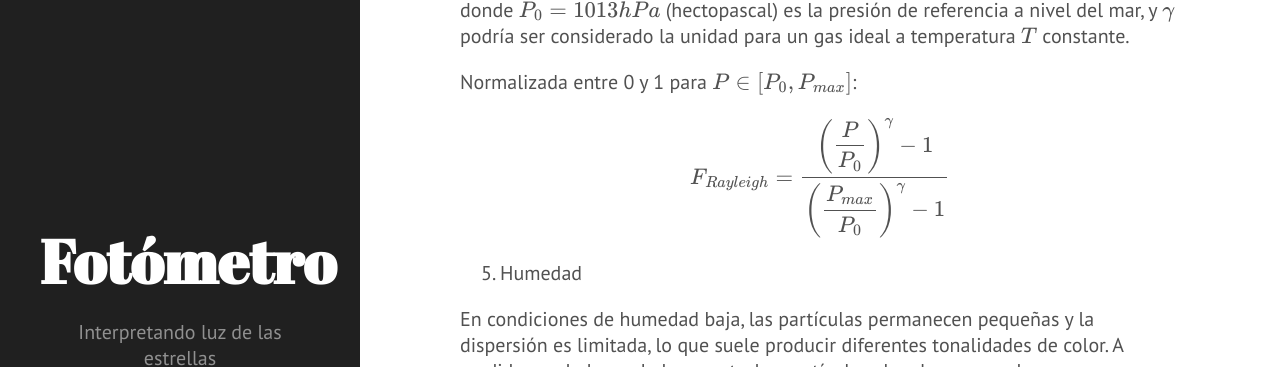
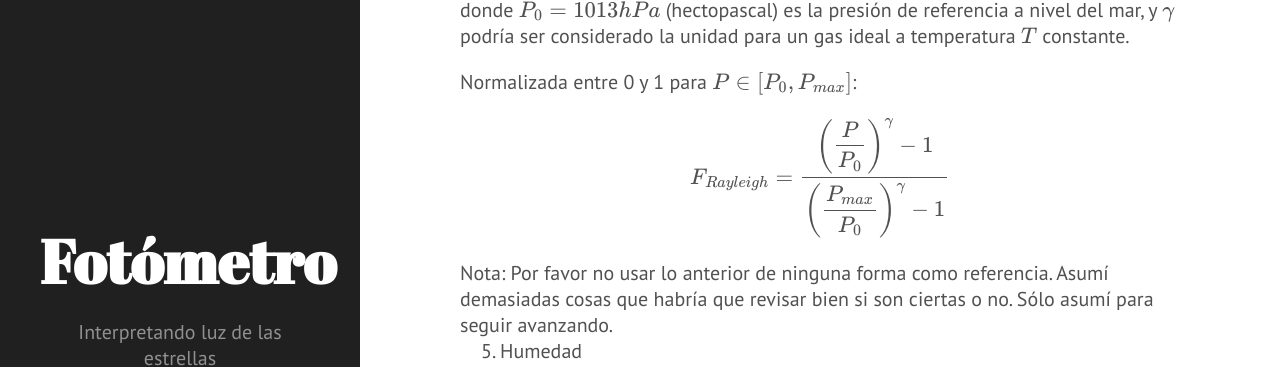
Before and after one commit to nicomedinap/nicomedinap.github.io, a Jekyll site: the page built from _posts/2025-12-21-Preboles.md, in a window 1280 px wide and 900 px high, scrolled down 3975 px, cut to the strip 0-367 px from the top of the window. Built offline with Jekyll 4.4.1, drawn with Linux system fonts in a browser that asks for light colours; formulas are drawn with MathJax 3; a script that is not in the unit is left out.

Commit message:
Update 2025-12-21-Preboles.md

```diff
--- a/_posts/2025-12-21-Preboles.md
+++ b/_posts/2025-12-21-Preboles.md
@@ -96,6 +96,8 @@ $$
 F_{Rayleigh} = \frac{\left( \dfrac{P}{P_0} \right)^{\gamma} - 1}{\left( \dfrac{P_{max}}{P_0} \right)^{\gamma} - 1}
 $$
 
+Nota: Por favor no usar lo anterior de ninguna forma como referencia. Asumí demasiadas cosas que habría que revisar bien si son ciertas o no. Sólo asumí para seguir avanzando.
+
 <ol start="5">
 <li>Humedad</li>
 </ol>
```
